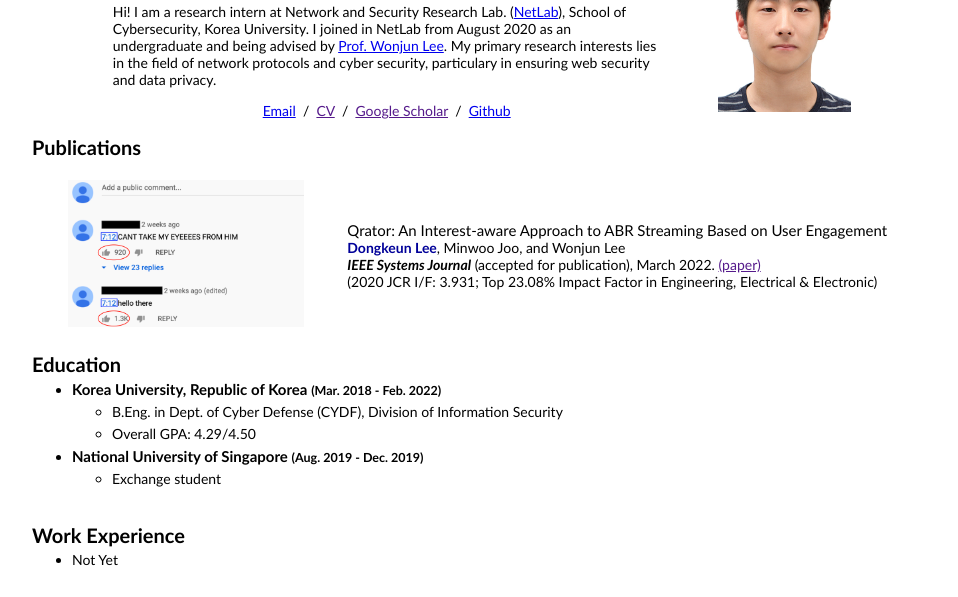
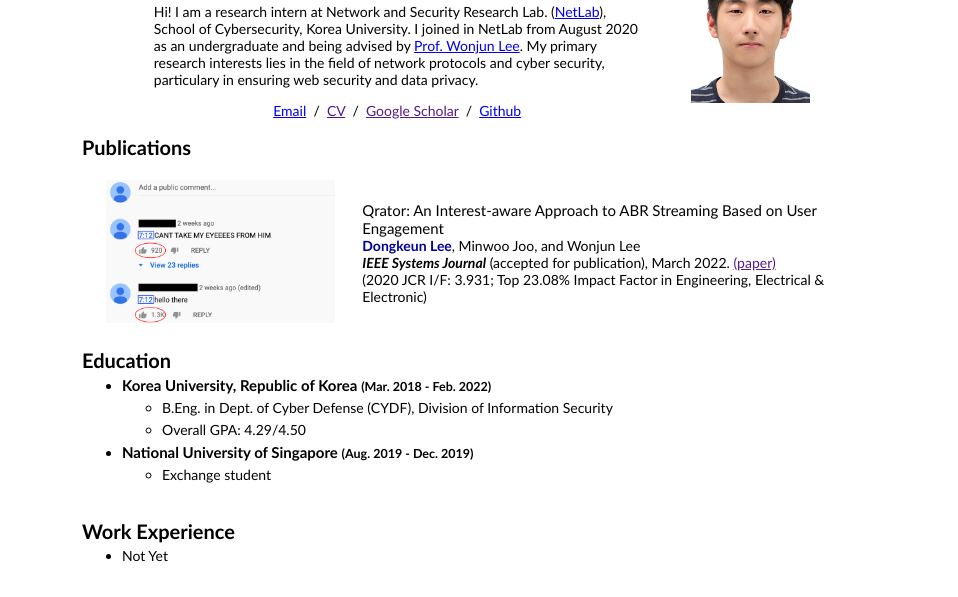
Before and after one commit to codongcodong/codongcodong.github.io, a plain HTML site: page index.html in a window 1280 px wide. Shown: the part 86-683 px from the top of the page, without its empty margins (159-1117 px from the left). Drawn offline with Linux system fonts and the light colour scheme.

Commit message:
adjust margin3

```diff
--- a/index.html
+++ b/index.html
@@ -8,7 +8,7 @@
     <link rel="stylesheet" type="text/css" href="stylesheet.css">
 </head>
 <body>
-	<table style="max-width:900px;border:0px;border-spacing:0px;border-collapse:separate;margin-right:auto;margin-left:auto;"><tbody>
+	<table style="max-width:800px;border:0px;border-spacing:0px;border-collapse:separate;margin-right:auto;margin-left:auto;"><tbody>
         <tr>
           <td>
             <table style="width:100%;border:0px;border-spacing:0px;border-collapse:separate;margin-right:auto;margin-left:auto;">
--- a/stylesheet.css
+++ b/stylesheet.css
@@ -91,13 +91,13 @@ tr.category>td{
 
 /*Publication Info Format*/
 .pub-image {
-  padding-left: 4%;
+  padding-left: 3%;
   width: 35%;
   vertical-align: middle;
 }
 
 .pub-image img {
-  width: 85%;
+  width: 90%;
   text-align: center;
 }
 
```
